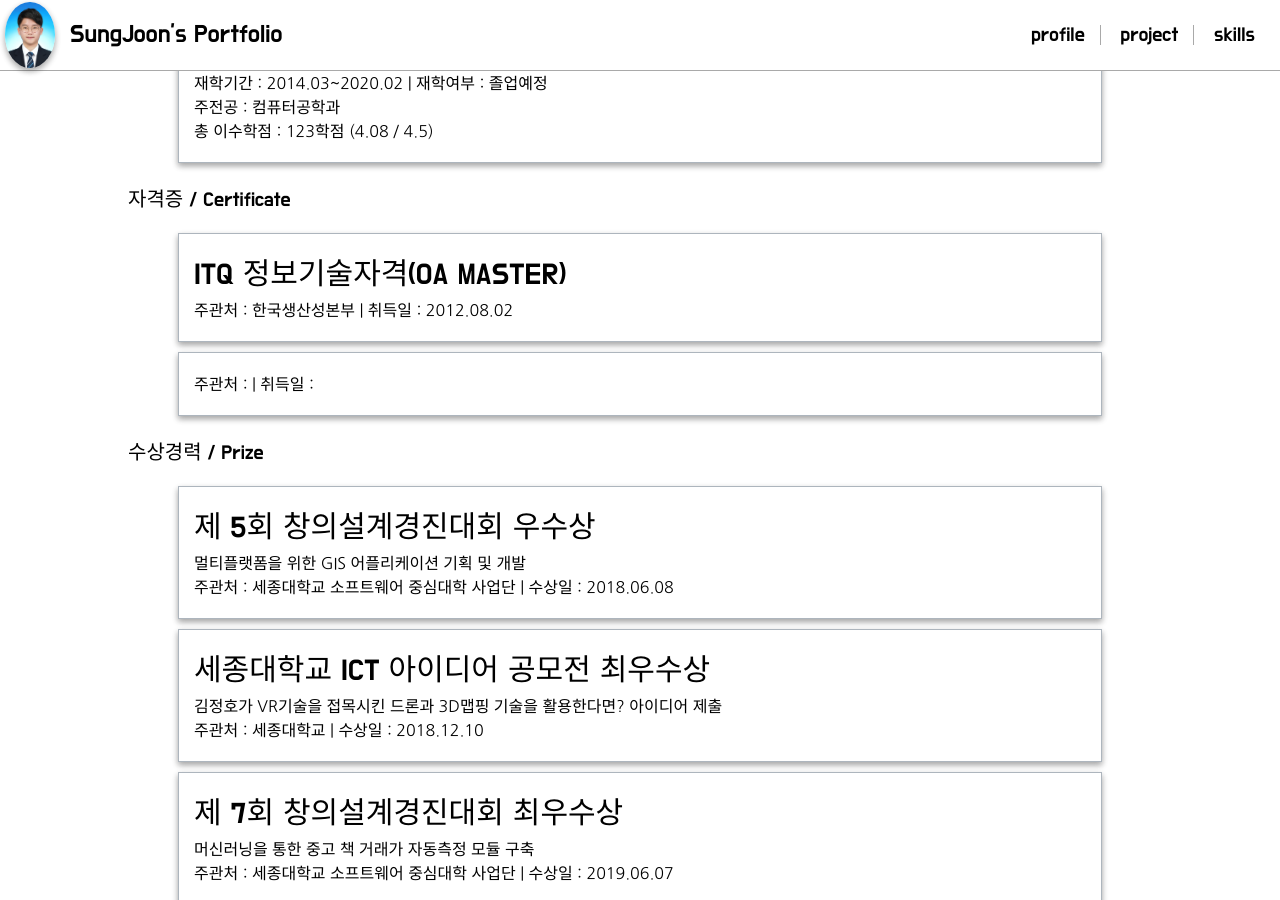
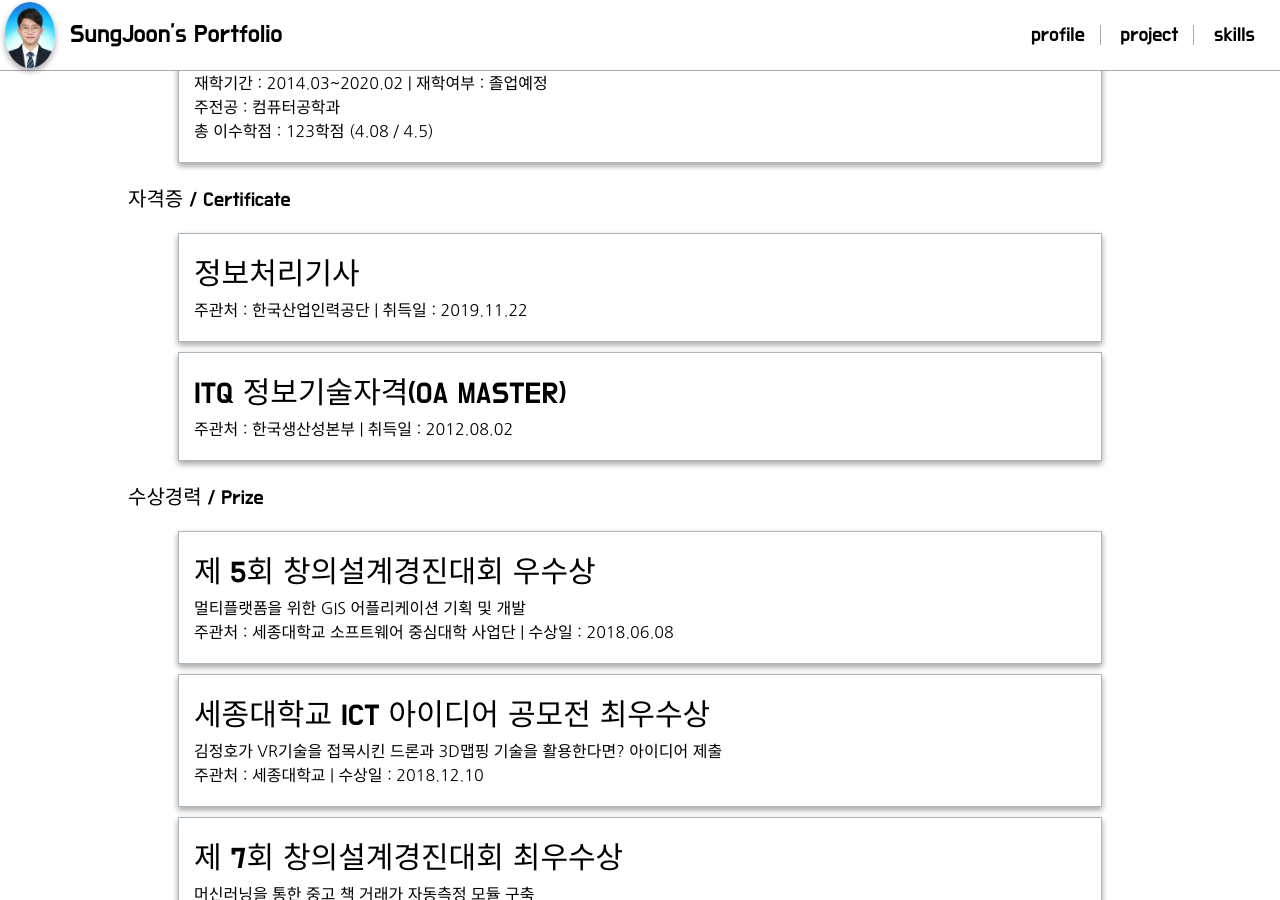
Before and after one commit to seosungjoon/seosungjoon.github.io, a Jekyll site: the page built from category/profile.html, in a window 1280 px wide and 900 px high, scrolled down 376 px. Built offline with Jekyll 4.4.1, drawn with Linux system fonts in a browser that asks for light colours; nearby versions of some CDN libraries.

Commit message:
[자격증 추가]
-정보처리기사 자격증 취득으로 인한 추가 기입

```diff
--- a/_data/profile.yml
+++ b/_data/profile.yml
@@ -14,13 +14,13 @@ education:
       average: 4.08
 
 certificate:
+  - name: 정보처리기사
+    acquisition_date: 2019.11.22
+    host: 한국산업인력공단
+
   - name: ITQ 정보기술자격(OA MASTER)
     acquisition_date: 2012.08.02
     host: 한국생산성본부
-
-  - name:
-    acquisition_date:
-    host:
 
 prize:
   - name: 우수상
```
